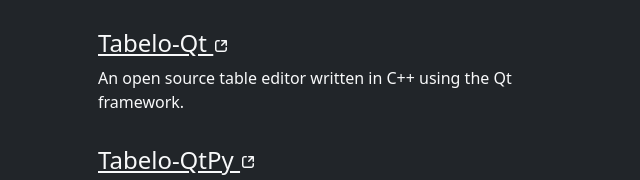
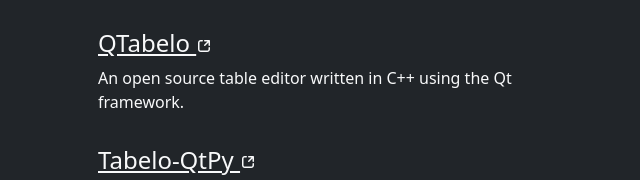
Before and after one commit to beletalabs/beletalabs.github.io, a plain HTML site: page docs/index.html in a window 1280 px wide. Shown: the part 241-421 px from the top of the page, 314-954 px from the left. Drawn offline with nearby package versions, Linux system fonts and the light colour scheme.

Commit message:
Rename application 'Tabelo-Qt' to 'QTabelo'

```diff
--- a/docs/index.html
+++ b/docs/index.html
@@ -21,7 +21,7 @@
         <h2 class="pt-3 h4"><a href="https://github.com/cutelabs/ktabelo" class="text-reset" target="_blank">KTabelo
           <svg class="bi" width="16" height="16" role="img" fill="currentColor" aria-label="External link"><use xlink:href="#externalLink"/></svg></a></h2>
         <p>An open source table editor written in C++ using the Qt and KDE frameworks.</p>
-        <h2 class="pt-3 h4"><a href="https://github.com/cutelabs/tabelo-qt" class="text-reset" target="_blank">Tabelo-Qt
+        <h2 class="pt-3 h4"><a href="https://github.com/cutelabs/qtabelo" class="text-reset" target="_blank">QTabelo
           <svg class="bi" width="16" height="16" role="img" fill="currentColor" aria-label="External link"><use xlink:href="#externalLink"/></svg></a></h2>
         <p>An open source table editor written in C++ using the Qt framework.</p>
         <h2 class="pt-3 h4"><a href="https://github.com/cutelabs/tabelo-qtpy" class="text-reset" target="_blank">Tabelo-QtPy
```
